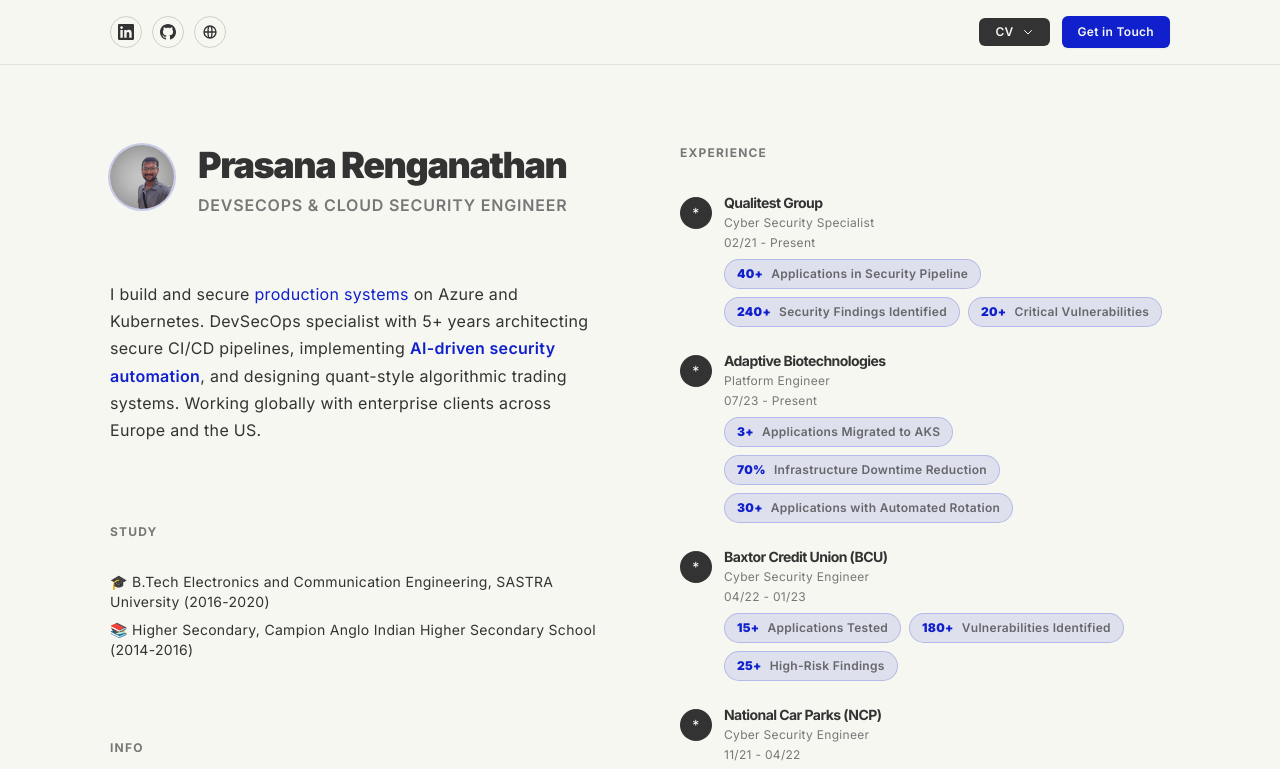
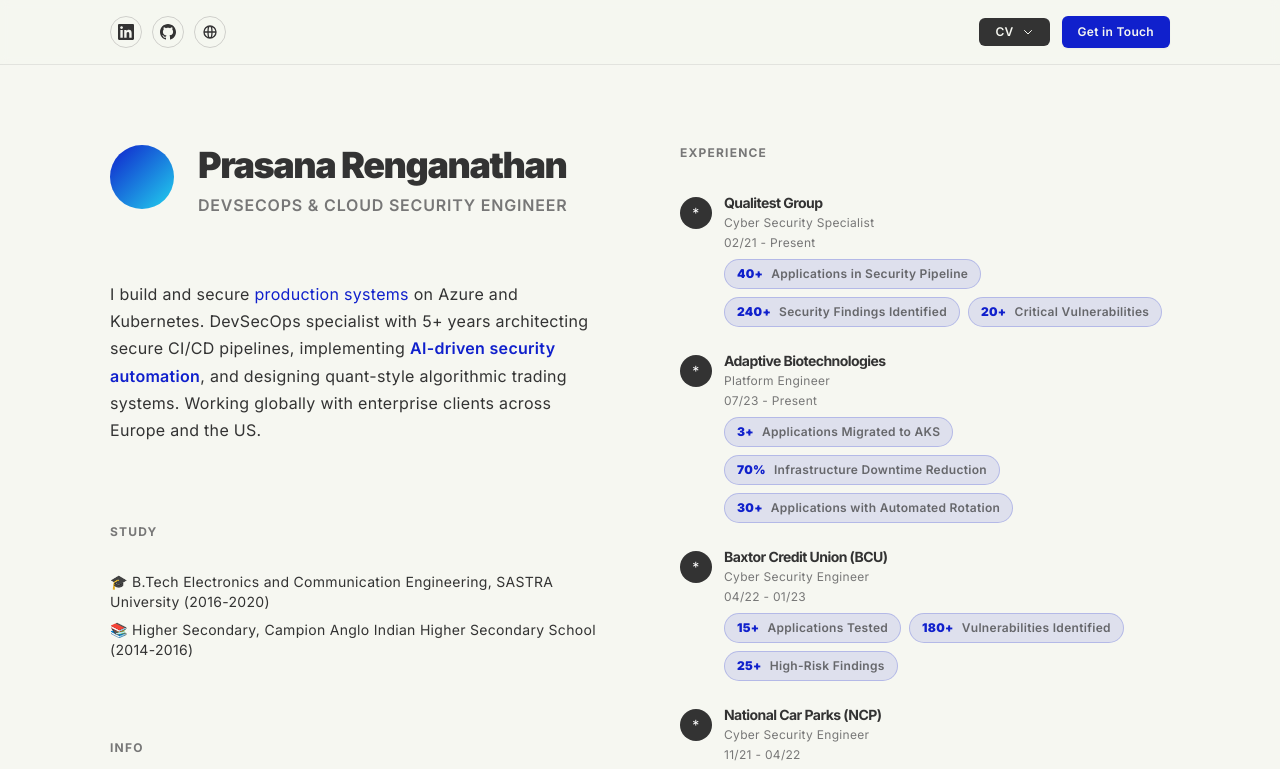
Before and after one commit to SANARP98/Prasana_resume_site, a Next.js app: page / in a window 1280 px wide. Shown: the top 769 px of the page. Built offline with nearby package versions, Linux system fonts and the light colour scheme.

Commit message:
Revert "profile picture"
This reverts commit d68c8f50e7537ebefd47dec03a1e174efbc06882.

```diff
--- a/app/page.tsx
+++ b/app/page.tsx
@@ -2,7 +2,6 @@
 
 import { motion } from "framer-motion";
 import Link from "next/link";
-import Image from "next/image";
 import CaseCard from "@/components/CaseCard";
 import ExperienceCard from "@/components/ExperienceCard";
 import { featuredCases, allExperiences } from "@/data/cases";
@@ -21,16 +20,7 @@
             transition={{ duration: 0.6 }}
           >
             <div className="flex items-start gap-6 mb-10">
-              <div className="w-16 h-16 rounded-full overflow-hidden flex-shrink-0 ring-2 ring-accent/20">
-                <Image
-                  src="/profile.jpg"
-                  alt="Prasana Renganathan"
-                  width={64}
-                  height={64}
-                  className="object-cover w-full h-full"
-                  priority
-                />
-              </div>
+              <div className="w-16 h-16 rounded-full bg-gradient-to-br from-accent to-cyan-400 flex-shrink-0" />
               <div>
                 <h1 className="text-4xl font-black mb-2">Prasana Renganathan</h1>
                 <p className="text-base uppercase text-mediumGray tracking-wider mb-6 font-semibold">DevSecOps & Cloud Security Engineer</p>
```
Also changed, not shown: public/profile.jpg (deleted).
